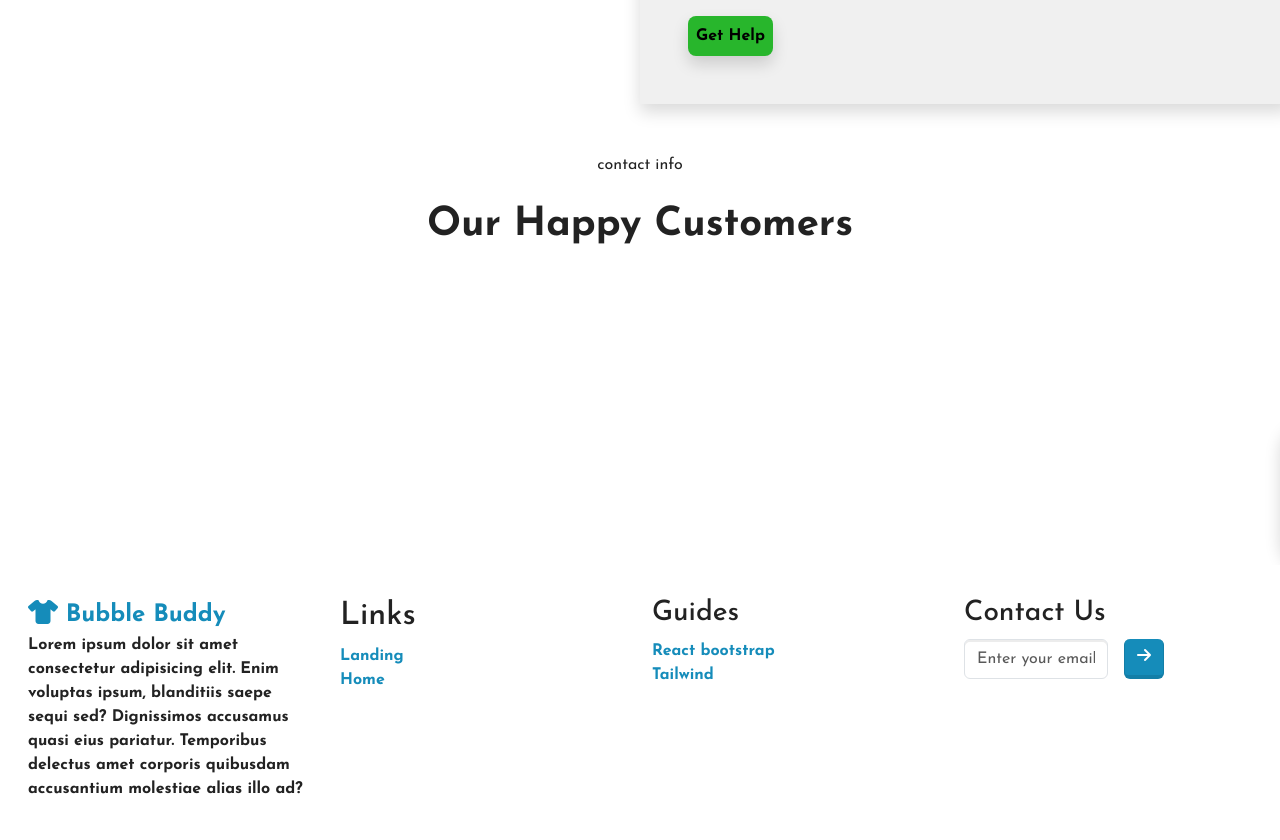
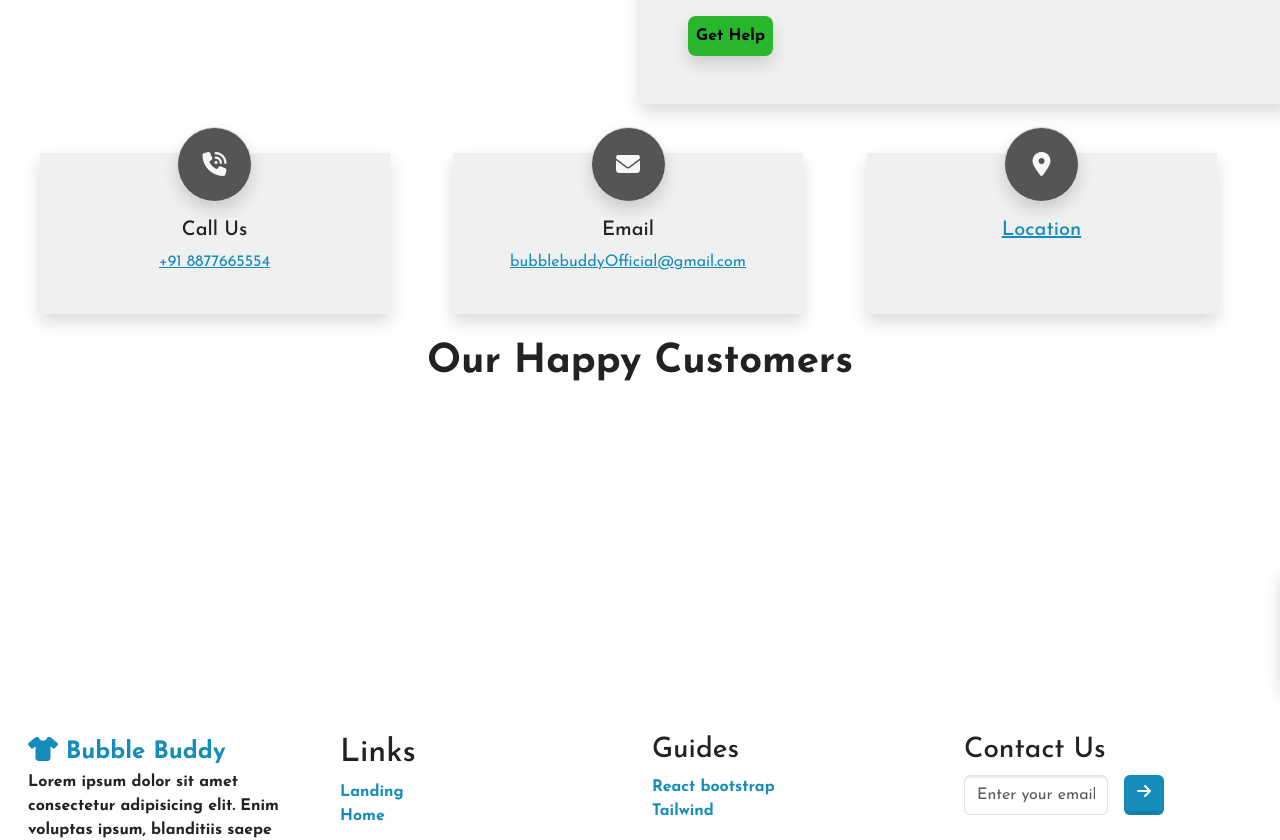
Before and after one commit to DeviPriyaS24/Bubble-Buddy-Laundry-management-System-, a React (Vite) app: page / in a window 1280 px wide. Shown: the part 1023-1863 px from the top of the page. Before the commit the page ends 1840 px from the top, so only its background shows below. Built offline with nearby package versions, Linux system fonts and the light colour scheme; grey boxes are pictures that could not be loaded.

Commit message:
Added the Contact Us section and also order history page of the customers

```diff
--- a/src/App.jsx
+++ b/src/App.jsx
@@ -9,7 +9,7 @@ import Services from "./pages/Services";
 import ServiceDetails from "./pages/ServiceDetails";
 import CustomerDashboard from "./pages/CustomerDashboard";
 import OrderDetails from "./pages/OrderDetails";
-
+import OrderHistory from "./pages/OrderHistory";
 
 
 
@@ -25,7 +25,8 @@ function App() {
         <Route path='/services' element={<Services/>}/>
         <Route path='/servicedetails/:id' element={<ServiceDetails/>}/>
         <Route path='/customer' element={<CustomerDashboard/>}/>
-        <Route path='order_details/:id' element={<OrderDetails/>}/>
+        <Route path='/order_details/:id' element={<OrderDetails/>}/>
+        <Route path='/order_history' element={<OrderHistory/>}/>
       </Routes>
       <Footer/>
     </>
--- a/src/components/CustomerProfile.jsx
+++ b/src/components/CustomerProfile.jsx
@@ -28,7 +28,7 @@ const CustomerProfile = () => {
           <Link style={{ textDecoration: "none" }}>
             <i class="fa-solid fa-clock-rotate-left"></i> Track Service orders
           </Link>
-          <Link style={{ textDecoration: "none" }}>
+          <Link to='/order_history' style={{ textDecoration: "none" }}>
             <i class="fa-solid fa-calendar-days"></i> View Order History
           </Link>
           <Link style={{ textDecoration: "none" }}>
--- a/src/pages/Landing.jsx
+++ b/src/pages/Landing.jsx
@@ -1,5 +1,6 @@
 import React from "react";
 import { Button, Card, FloatingLabel, Form } from "react-bootstrap";
+import { Link } from "react-router-dom";
 
 const Landing = () => {
   return (
@@ -22,10 +23,17 @@ const Landing = () => {
         <div className="contact-us">
           <div className="contact-top bg-info p-5">
             <h2 className="fw-bolder">Contact Us</h2>
-          <p className="fw-bolder">Questions, reports, feedbacks - We are here for all of it.</p>
+            <p className="fw-bolder">
+              Questions, reports, feedbacks - We are here for all of it.
+            </p>
           </div>
-        <div className="bg-secondary p-5 contact-second shadow" style={{width:"650px"}}>
-          <label className="fw-semibold">Tell us what you need help with: </label>
+          <div
+            className="bg-secondary p-5 contact-second shadow"
+            style={{ width: "650px" }}
+          >
+            <label className="fw-semibold">
+              Tell us what you need help with:{" "}
+            </label>
             <FloatingLabel
               controlId="floatingInput"
               label="Enter you message"
@@ -33,12 +41,59 @@ const Landing = () => {
             >
               <Form.Control type="text" placeholder="Enter you message" />
             </FloatingLabel>
-            <button className="bg-success border-0 rounded-3 shadow fw-bolder p-2">Get Help</button>
+            <button className="bg-success border-0 rounded-3 shadow fw-bolder p-2">
+              Get Help
+            </button>
           </div>
         </div>
 
-      <div className="text-center">
-        contact info
+        <div className="container-fluid row text-center gap-4 justify-content-evenly">
+          <div
+            className="col bg-secondary shadow py-4 position-relative"
+            style={{ maxWidth: "350px", minHeight: "150px" }}
+          >
+            <div
+              className="icon-div border border-1 text-center mx-auto bg-dark text-light rounded-circle mb-3 shadow"
+              style={{ width: "75px", height: "75px", marginTop: "-50.5px" }}
+            >
+              <i className="fa-solid fa-phone-volume fs-4 py-4"></i>
+            </div>
+            <h5>Call Us</h5>
+            <p>
+              <Link>+91 8877665554</Link>
+            </p>
+          </div>
+          <div
+            className="col bg-secondary shadow py-4 position-relative"
+            style={{ maxWidth: "350px", minHeight: "150px" }}
+          >
+            <div
+              className="icon-div border border-1 text-center mx-auto bg-dark text-light rounded-circle mb-3 shadow"
+              style={{ width: "75px", height: "75px", marginTop: "-50.5px" }}
+            >
+              <i class="fa-solid fa-envelope fs-4 py-4"></i>
+            </div>
+
+            <h5>Email</h5>
+            <p>
+              <Link>bubblebuddyOfficial@gmail.com</Link>
+            </p>
+          </div>
+          <div
+            className="col bg-secondary shadow py-4"
+            style={{ maxWidth: "350px", minHeight: "150px" }}
+          >
+            <div
+              className="icon-div border border-1 text-center mx-auto bg-dark text-light rounded-circle mb-3 shadow"
+              style={{ width: "75px", height: "75px", marginTop: "-50.5px" }}
+            >
+              <i class="fa-solid fa-location-dot fs-4 py-4"></i>
+            </div>
+
+            <h5>
+              <Link>Location</Link>
+            </h5>
+          </div>
         </div>
       </div>
 
@@ -174,11 +229,13 @@ const Landing = () => {
             </div>
           </div>
         </marquee>
-        <marquee scrollamount="8"
+        <marquee
+          scrollamount="8"
           scrolldelay=""
           truespeed
           direction="left"
-          loop="infinite">
+          loop="infinite"
+        >
           <div className="d-flex">
             <div
               className="bg-secondary shadow rounded-5 d-flex justify-content-around align-items-center me-2"
--- /dev/null
+++ b/src/pages/OrderHistory.jsx
@@ -0,0 +1,50 @@
+import React from "react";
+import { Button } from "react-bootstrap";
+import Table from "react-bootstrap/Table";
+import { Link } from "react-router-dom";
+
+const OrderHistory = () => {
+  return (
+    <>
+      <div className="container d-flex justify-content-between my-3">
+        <h1>Service History | Past Order Details</h1>
+        <Button className="border-0 shadow bg-danger">Clear History</Button>
+      </div>
+      <div className="container-fluid">
+        <Table striped bordered hover variant="dark">
+          <thead>
+            <tr>
+              <th>#</th>
+              <th>Service Name</th>
+              <th>Service Category</th>
+              <th>Date</th>
+              <th>Total Price</th>
+            </tr>
+          </thead>
+          <tbody>
+            <tr>
+              <td>1</td>
+              <td>
+                <Link>Washing</Link>
+              </td>
+              <td>Urgent</td>
+              <td>24/11/2001</td>
+              <td>1000</td>
+            </tr>
+            <tr>
+              <td>2</td>
+              <td>
+                <Link>Folding</Link>
+              </td>
+              <td>Normal</td>
+              <td>06/01/1999</td>
+              <td>150</td>
+            </tr>
+          </tbody>
+        </Table>
+      </div>
+    </>
+  );
+};
+
+export default OrderHistory;
```
Lines whose indentation alone changed are shown as unchanged.
